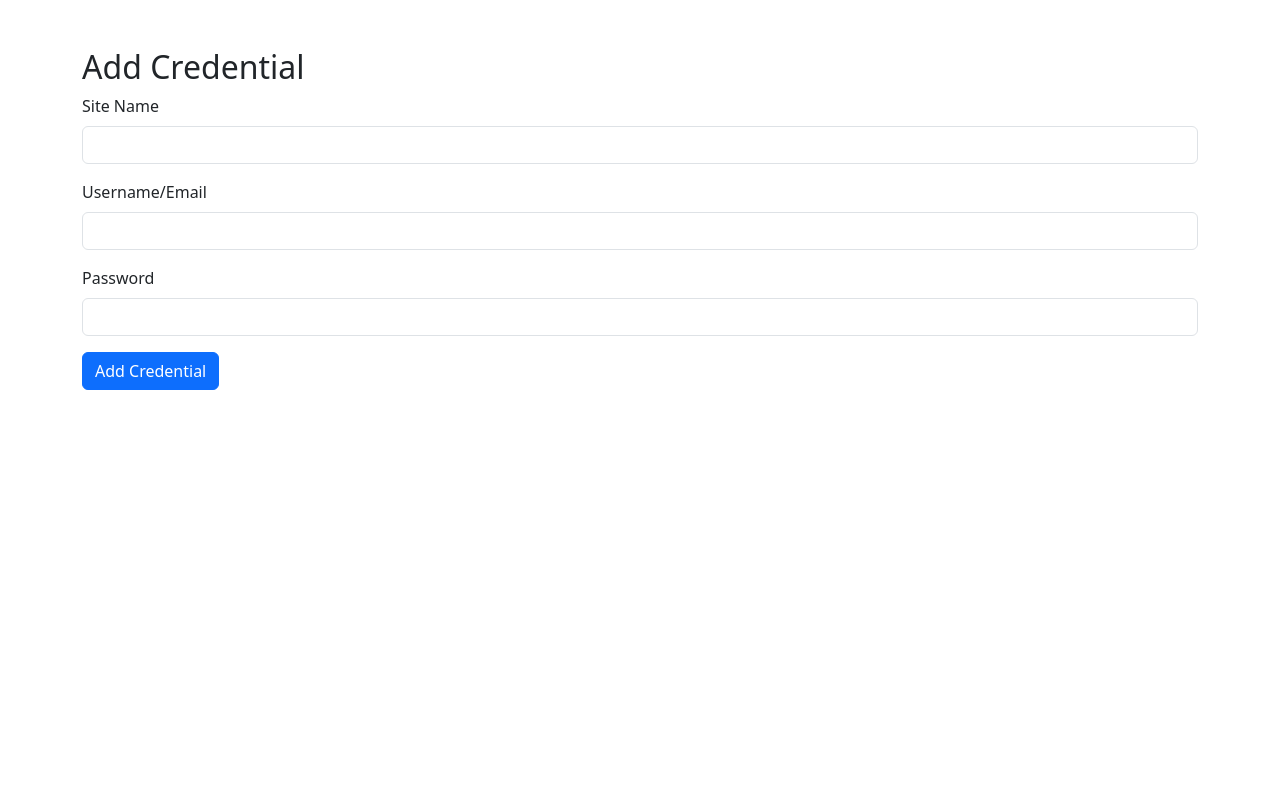
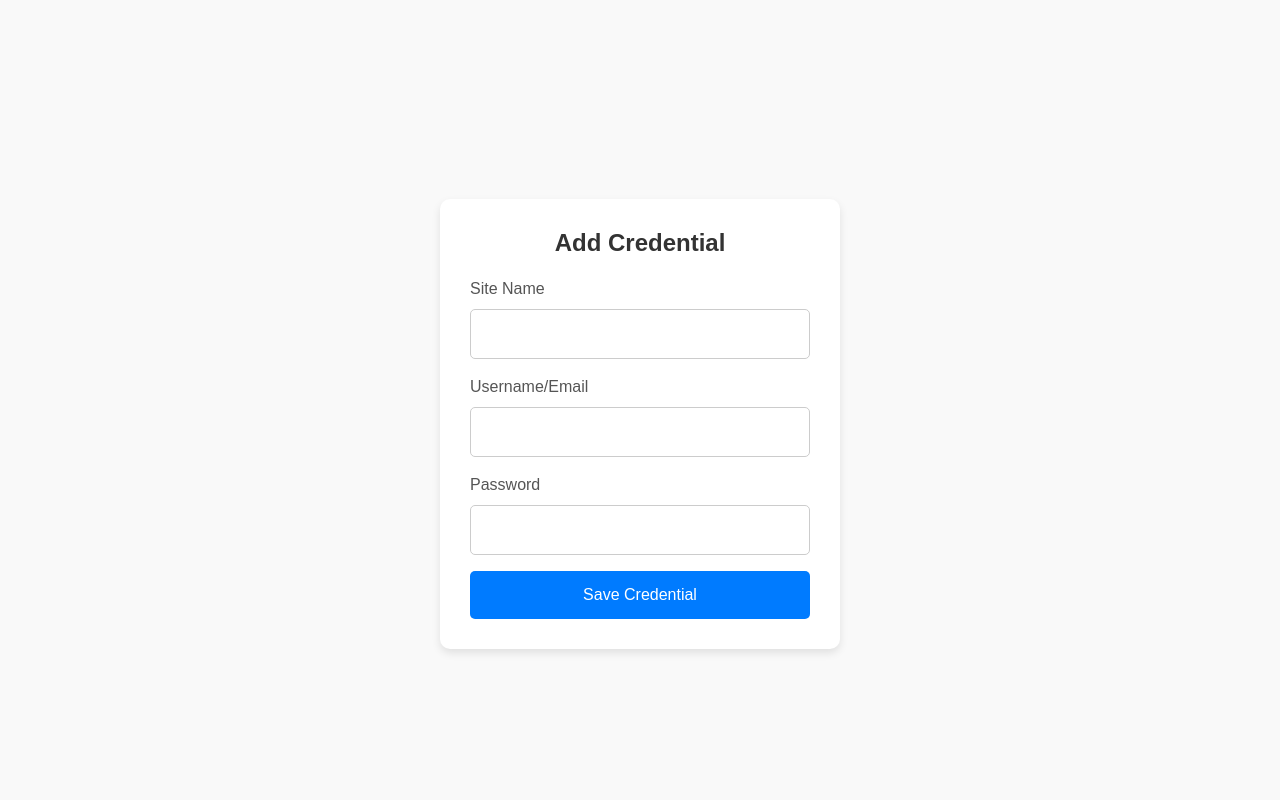
Before and after one commit to chandankrsah0945/SecureKeyChain, a Flask app: page /add_credential in a window 1280 px wide. Run offline with Flask 3, Linux system fonts and the light colour scheme; the visitor is signed in with stand-in values (Sample User, id 1); parts of the project's set-up code (start-up, migrations or seed data) failed here and were passed over.

Commit message:
Styling in  ad_credential

```diff
--- a/templates/add_credential.html
+++ b/templates/add_credential.html
@@ -1,18 +1,108 @@
 <!DOCTYPE html>
 <html lang="en">
+
 <head>
     <meta charset="UTF-8">
     <meta name="viewport" content="width=device-width, initial-scale=1.0">
     <title>Add Credential</title>
     <link rel="stylesheet" href="https://cdn.jsdelivr.net/npm/bootstrap@5.3.0/dist/css/bootstrap.min.css">
+    <style>
+        body {
+            font-family: Arial, sans-serif;
+            background-color: #f9f9f9;
+            margin: 0;
+            padding: 0;
+            display: flex;
+            justify-content: center;
+            align-items: center;
+            height: 100vh;
+        }
+
+        .container {
+            background-color: #ffffff;
+            padding: 30px;
+            border-radius: 10px;
+            box-shadow: 0 4px 8px rgba(0, 0, 0, 0.1);
+            width: 100%;
+            max-width: 400px;
+        }
+
+        .heading {
+            font-size: 24px;
+            font-weight: bold;
+            color: #333;
+            margin-bottom: 20px;
+            text-align: center;
+            transition: color 0.3s ease;
+        }
+
+        /* Hover effect for heading */
+        .heading:hover {
+            color: #007bff;
+        }
+
+        .form-label {
+            font-weight: 500;
+            color: #555;
+            transition: color 0.3s ease;
+        }
+
+        /* Hover effect for labels */
+        .form-label:hover {
+            color: #007bff;
+        }
+
+        .form-control {
+            width: 100%;
+            padding: 12px;
+            border: 1px solid #ccc;
+            border-radius: 5px;
+            transition: border-color 0.3s ease, box-shadow 0.3s ease;
+            font-size: 16px;
+            color: #333;
+        }
+
+        /* Hover effect for input fields */
+        .form-control:hover {
+            border-color: #007bff;
+            box-shadow: 0 0 8px rgba(0, 123, 255, 0.2);
+        }
+
+        /* Focus effect for input fields */
+        .form-control:focus {
+            border-color: #007bff;
+            box-shadow: 0 0 12px rgba(0, 123, 255, 0.4);
+            outline: none;
+        }
+
+        .btn-primary {
+            background-color: #007bff;
+            color: white;
+            padding: 12px;
+            border: none;
+            border-radius: 5px;
+            cursor: pointer;
+            font-size: 16px;
+            transition: background-color 0.3s ease, box-shadow 0.3s ease;
+            width: 100%;
+        }
+
+        /* Hover effect for button */
+        .btn-primary:hover {
+            background-color: #0056b3;
+            box-shadow: 0 0 12px rgba(0, 123, 255, 0.4);
+        }
+    </style>
+
 </head>
+
 <body>
     <div class="container mt-5">
-        <h2>Add Credential</h2>
+        <h2 class="heading">Add Credential</h2>
         <form action="{{ url_for('add_credential') }}" method="POST">
             <div class="mb-3">
                 <label for="site_name" class="form-label">Site Name</label>
-                <input type="text" class="form-control" id="site_name" name="site_name" required>
+                <input type="text" class="form-control" id="site_name" name="site_name" required >
             </div>
             <div class="mb-3">
                 <label for="username" class="form-label">Username/Email</label>
@@ -22,8 +112,9 @@
                 <label for="password" class="form-label">Password</label>
                 <input type="password" class="form-control" id="password" name="password" required>
             </div>
-            <button type="submit" class="btn btn-primary">Add Credential</button>
+            <button type="submit" class="btn btn-primary">Save Credential</button>
         </form>
     </div>
 </body>
+
 </html>
--- a/templates/view_credentials.html
+++ b/templates/view_credentials.html
@@ -44,7 +44,7 @@
             <tbody>
                 {% for credential in credentials %}
                 <tr>
-                    <td>{{ credential.site_name }}</td>
+                    <td><a href="#site_name">{{ credential.site_name }}</a></td>
                     <td>{{ credential.username }}</td>
                     <td id="password-{{ credential.id }}">********</td>
                     <td>
```
Also changed, not shown: templates/admin_dashboard.html (+72 -13 lines).
